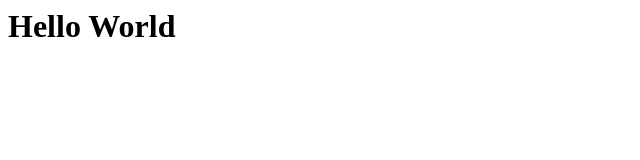
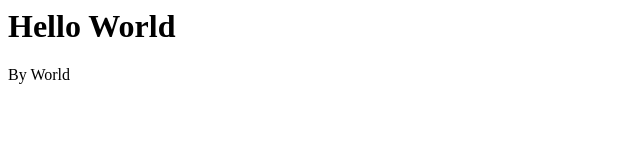
Before and after one commit to leancharter/git_practice, a plain HTML site: page index.html in a window 1280 px wide. Shown: the full height of the page, 0-640 px from the left. Drawn offline with Linux system fonts and the light colour scheme.

Commit message:
first commit by sangwoo

```diff
--- a/index.html
+++ b/index.html
@@ -4,4 +4,6 @@
 </head>
 <body>
 <h1>Hello World</h1>
+<!-- added by sangwoo kim 08.20.2019 -->
+<p>By World</p>
 </body>
```
